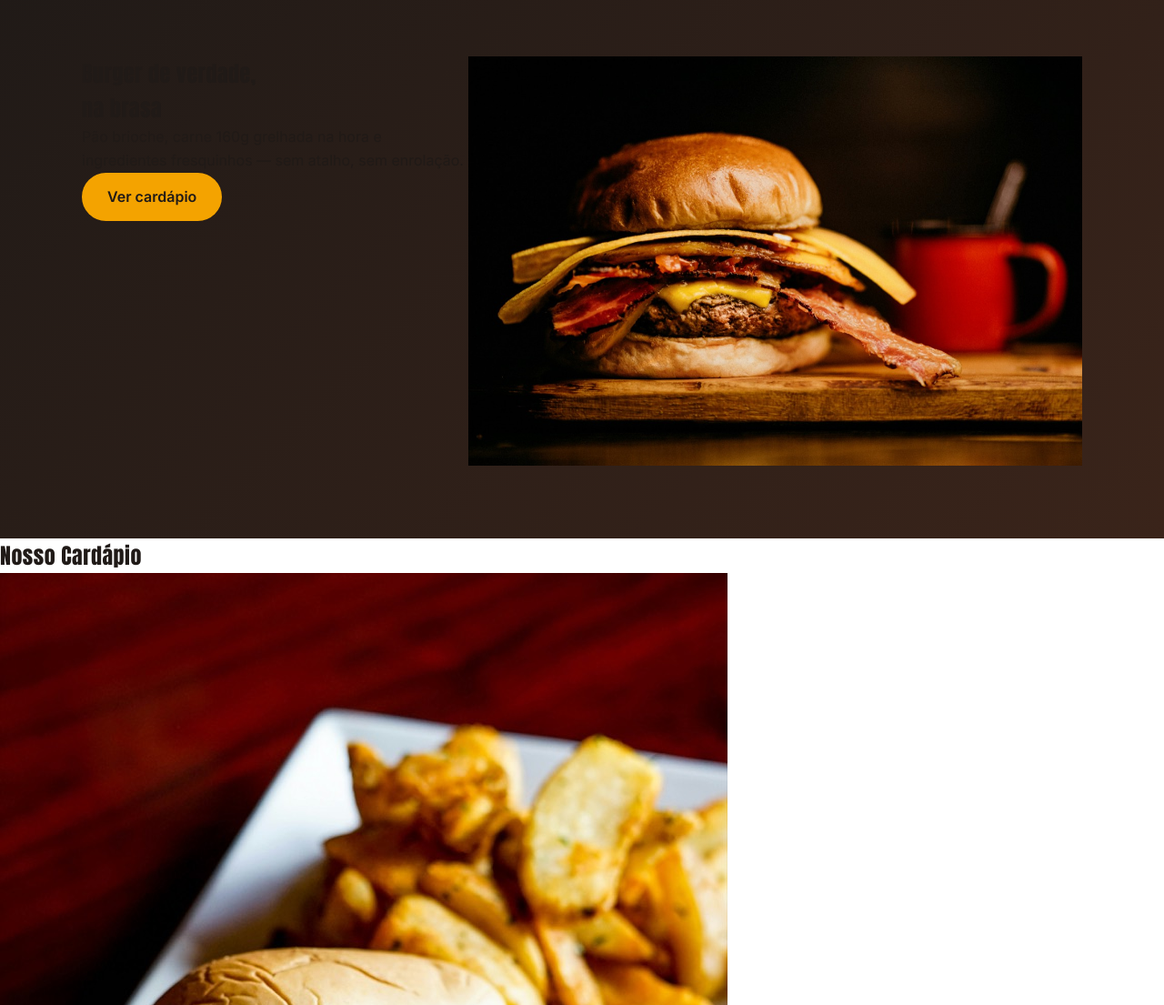
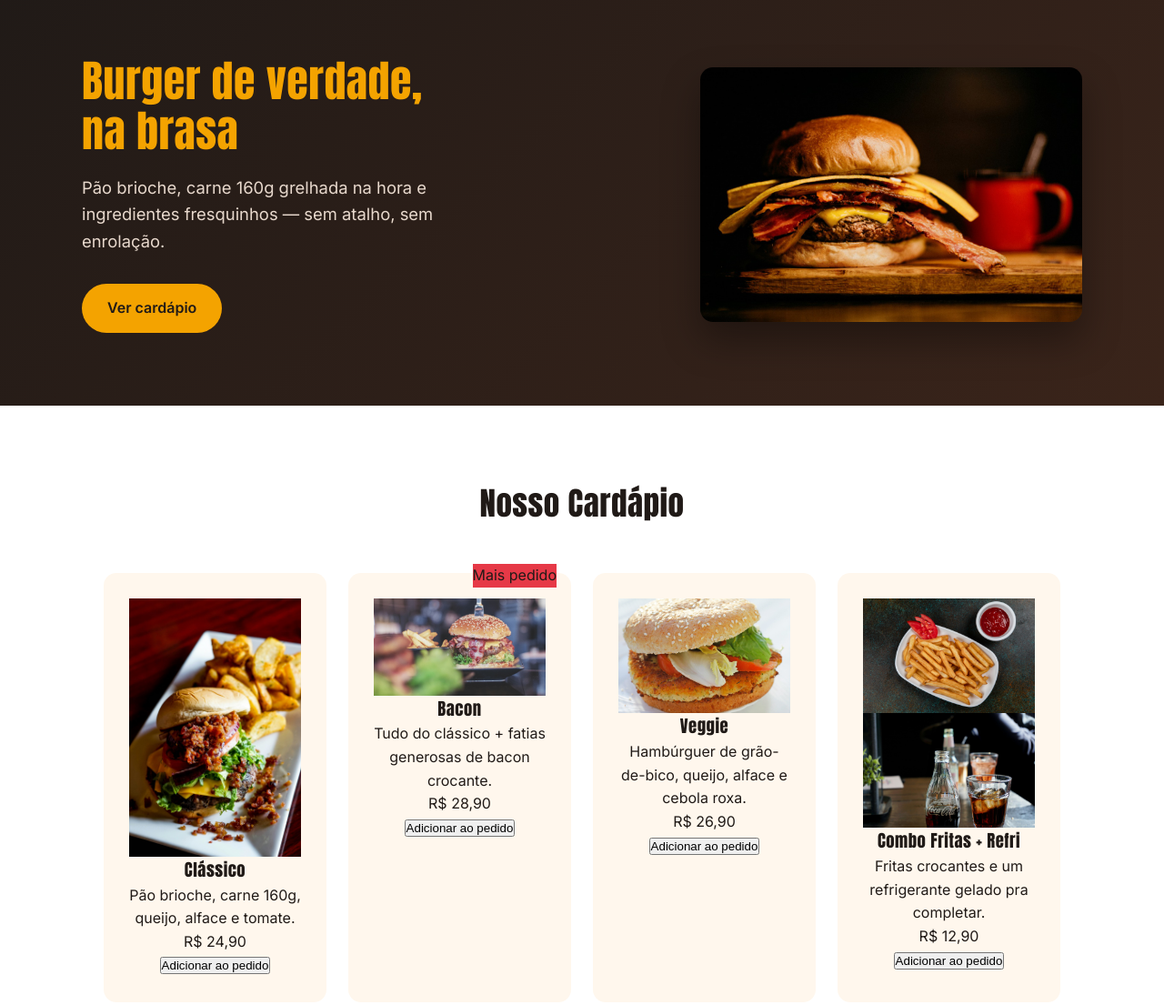
Before and after one commit to phcode00/ChamaBurger, a plain HTML site: page ChamaBurger1/index.html in a window 1280 px wide. Shown: the part 100-1205 px from the top of the page at 91% size. Drawn offline with Linux system fonts and the light colour scheme.

Commit message:
continuação do chamaburger

```diff
--- /dev/null
+++ b/ChamaBurger1/flexbox-playground/exercicio-navbar/style.css
@@ -0,0 +1,69 @@
+/* =====================================================
+   EXERCÍCIO: Navbar do Chama Burger
+
+   Objetivo (só com flexbox):
+   1) Logo à ESQUERDA, menu no MEIO e botão à DIREITA
+   2) Tudo alinhado verticalmente no centro da barra
+   3) Links do menu lado a lado, com espaço entre eles
+   4) Bônus: centralizar o .card no meio da .hero
+      (horizontal E vertical)
+
+   Escreva suas regras nos blocos marcados com ✏️
+   ===================================================== */
+
+* { margin: 0; padding: 0; box-sizing: border-box; }
+
+body {
+  font-family: Arial, Helvetica, sans-serif;
+  background: #fff8f0;
+}
+
+.navbar {
+  background: #E63946;
+  color: #fff;
+  padding: 0 32px;
+  height: 72px;
+  /* ✏️ escreva aqui o flexbox da navbar */
+  display: flex;
+  justify-content: space-between;
+  align-items: center;
+
+.logo { font-size: 24px; font-weight: bold; }
+
+.menu a {
+  color: #fff;
+  text-decoration: none;
+  font-weight: bold;
+}
+
+/* ✏️ escreva aqui o flexbox do .menu (links lado a lado) */
+.menu {
+    display: flex;
+}
+
+
+.btn-pedido {
+  background: #F4A300;
+  color: #222;
+  text-decoration: none;
+  font-weight: bold;
+  padding: 10px 20px;
+  border-radius: 8px;
+}
+
+.hero {
+  min-height: 400px;
+  background: #ffe8d1;
+  /* ✏️ bônus: centralize o card aqui */
+}
+
+.card {
+  background: #fff;
+  padding: 24px;
+  border-radius: 12px;
+  width: 280px;
+  box-shadow: 0 4px 12px rgba(0, 0, 0, 0.15);
+}
+
+.card h2 { margin-bottom: 8px; }
+.card p  { margin-bottom: 12px; color: #555; }
--- a/ChamaBurger1/style.css
+++ b/ChamaBurger1/style.css
@@ -109,7 +109,7 @@ img {
     color: var(--color-dark);
 }
 
-.botao:hover {
+.botao-primario:hover {
     box-shadow: 0 8px 20px rgba(244, 163, 0, 0.4);
 }
 
@@ -123,4 +123,80 @@ img {
     max-width: 1100px;
     margin: 0  auto;
     display: flex;
+    align-items: center;
+    justify-content: center;
+    gap: 48px;
+    color: #fff;
 }
+
+.destaque-texto {
+    flex: 1 1 400px;
+}
+
+.destaque h1 {
+    font-size: 3rem;
+    line-height: 1.15;
+    margin-bottom: 20px;
+    color: var(--color-accent);
+}
+
+.destaque p {
+    font-size: 1.15rem;
+    color: #e8d9cd;
+    max-width: 480px;
+    margin-bottom: 32px;
+}
+
+.destaque-imagem {
+    flex: 1 1 260px;
+    max-width: 420px;
+    border-radius: var(--radius);
+    overflow: hidden;
+    box-shadow: 0 20px 40px rgba(0, 0, 0, 0.35);
+}
+
+.destaque-imagem img {
+    width: 100%;
+    object-fit: cover;
+}
+
+.cardapio {
+    max-width: 1100px;
+    margin: 0 auto;
+    padding: 80px 24px;
+    text-align: center;
+}
+
+.cardapio h2 {
+    font-size: 2.2rem;
+    margin-bottom: 48px;
+}
+
+.cardapio-itens {
+    display: flex;
+    gap: 24px;
+    flex-wrap: wrap;
+    justify-content: center;
+}
+
+.cardapio-item {
+    background: var(--color-light);
+    border-radius: var(--radius);
+    padding: 28px;
+    flex: 1 1 220px;
+    max-width: 260px;
+    position: relative;
+    transition: transform 0.2s, box-shadow 0.2s;
+}
+
+.cardapio-item:hover {
+    transform: translate(-6px);
+    box-shadow: 0 12px 24px rgba(0, 0, 0, 0.12);
+}
+
+.selo {
+    position: absolute;
+    top: -10px;
+    right: 16px;
+    background: var(--color-primary);
+}
```
Also changed, not shown: ChamaBurger1/flexbox-playground/exercicio-navbar/index.html (added, +33 -0 lines), ChamaBurger1/flexbox-playground/style.css (+29 -7 lines).
